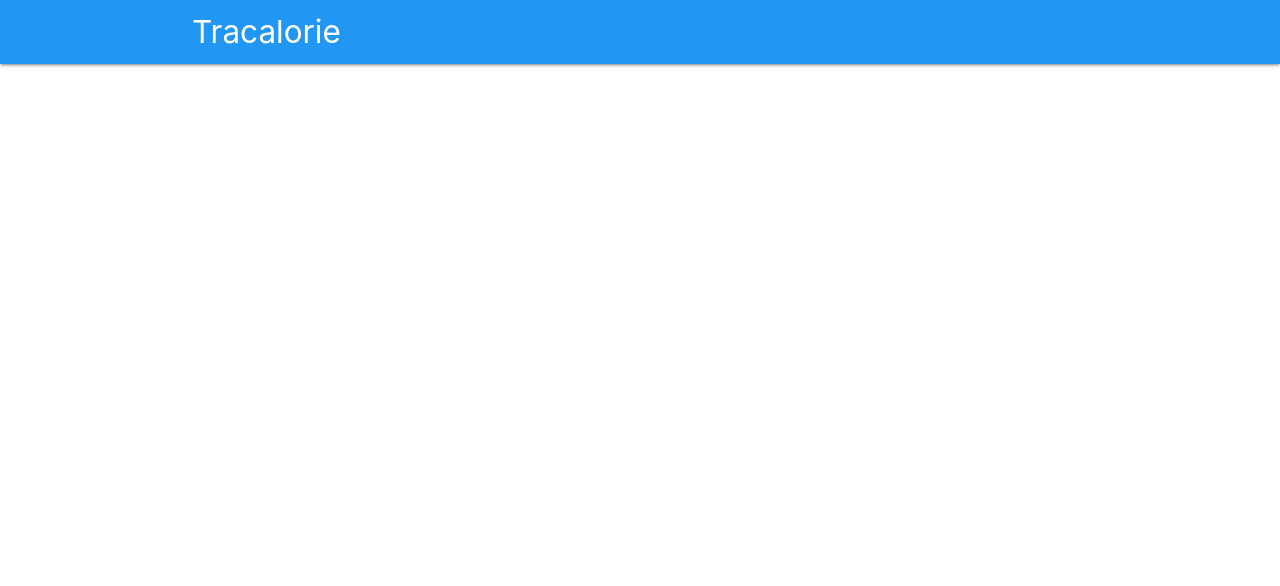
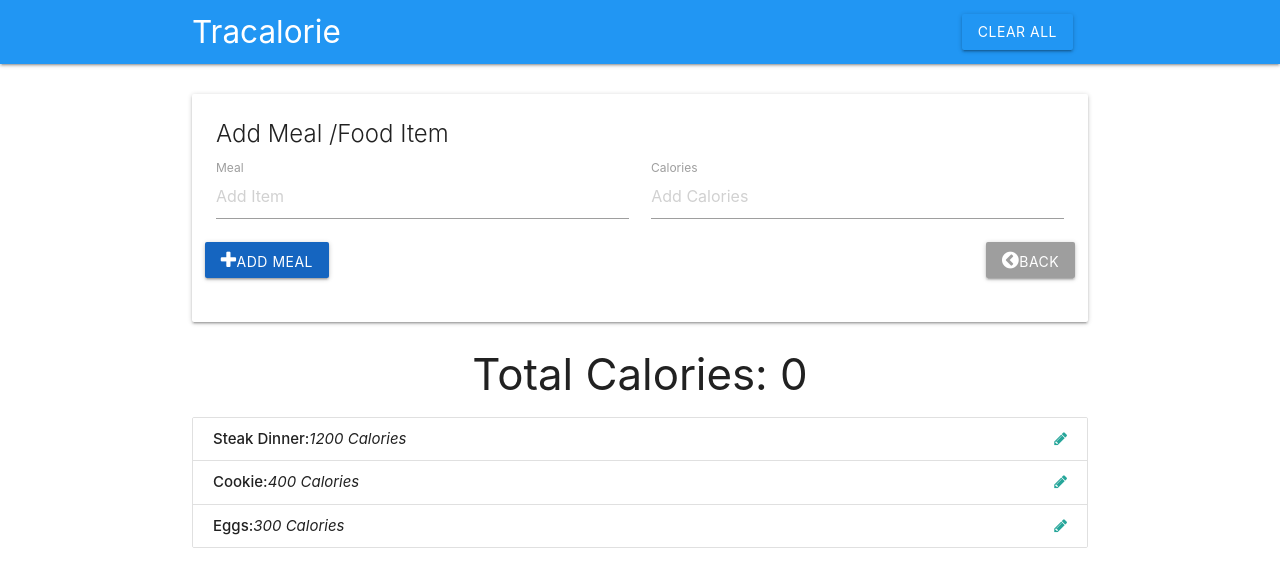
Before and after one commit to eSerrano24/calorieCounter, a plain HTML site: page index.html in a window 1280 px wide. Drawn offline with nearby package versions, Linux system fonts and the light colour scheme.

Commit message:
set up UI

```diff
--- a/index.html
+++ b/index.html
@@ -21,9 +21,77 @@
       <div class="nav-wrapper blue">
         <div class="container">
           <a href="#" class="brand-logo">Tracalorie</a>
+          <ul class="right">
+            <li>
+              <a href="#" class="clear-btn btn blue lighten0-3"> Clear All</a>
+            </li>
+          </ul>
         </div>
       </div>
     </nav>
+    <br />
+
+    <div class="container">
+      <div class="card">
+        <div class="card-content">
+          <span class="card-title">Add Meal /Food Item</span>
+          <form class="col">
+            <div class="row">
+              <div class="input-field col s6">
+                <input type="text" placeholder="Add Item" id="item-name" />
+                <label for="item-name">Meal</label>
+              </div>
+              <div class="input-field col s6">
+                <input
+                  type="text"
+                  placeholder="Add Calories"
+                  id="item-calories"
+                />
+                <label for="item-name">Calories</label>
+              </div>
+              <button class="add-btn btn blue darken-3">
+                <i class="fa fa-plus"></i>Add Meal
+              </button>
+              <!-- <button class="add-btn btn orange">
+                <i class="fa fa-pencil-square-o"></i>Update Meal
+              </button>
+              <button class="delete-btn btn red">
+                <i class="fa fa-remove"></i>Delete Meal
+              </button> -->
+              <button class="back-btn btn grey pull-right">
+                <i class="fa fa-chevron-circle-left"></i>Back
+              </button>
+            </div>
+          </form>
+        </div>
+      </div>
+      <!--Calorie Count-->
+      <h3 class="center-align">
+        Total Calories: <span class="total-calories">0</span>
+      </h3>
+
+      <!-- Item List-->
+      <ul id="item-list" class="collection">
+        <li class="collection-item" id="item-0">
+          <strong>Steak Dinner:</strong><em>1200 Calories</em>
+          <a href="" class="secondary-content">
+            <i class="fa fa-pencil"></i>
+          </a>
+        </li>
+        <li class="collection-item" id="item-0">
+          <strong>Cookie:</strong><em>400 Calories</em>
+          <a href="" class="secondary-content">
+            <i class="fa fa-pencil"></i>
+          </a>
+        </li>
+        <li class="collection-item" id="item-0">
+          <strong>Eggs:</strong><em>300 Calories</em>
+          <a href="" class="secondary-content">
+            <i class="fa fa-pencil"></i>
+          </a>
+        </li>
+      </ul>
+    </div>
     <script
       src="https://code.jquery.com/jquery-3.5.1.min.js"
       integrity="sha256-9/aliU8dGd2tb6OSsuzixeV4y/faTqgFtohetphbbj0="
```
